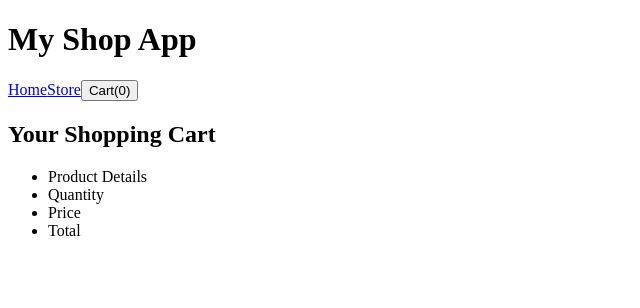
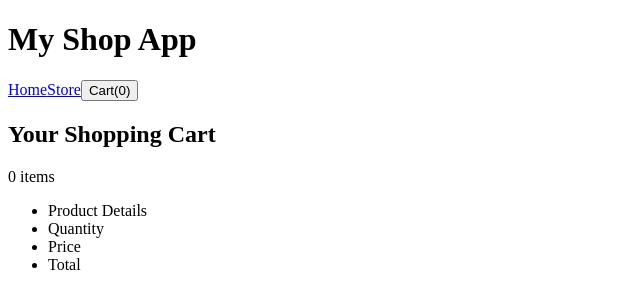
Before and after one commit to MewKay/shopping-cart, a React (Vite) app: page /store/cart in a window 1280 px wide. Shown: the top 308 px of the page, without its empty margins (0-640 px from the left). Built offline with nearby package versions, Linux system fonts and the light colour scheme.

Commit message:
Add item counter to Cart header

```diff
--- a/src/Cart.jsx
+++ b/src/Cart.jsx
@@ -1,9 +1,14 @@
+import { useOutletContext } from "react-router-dom";
+
 const Cart = () => {
+  const { itemNumber } = useOutletContext();
+
   return (
     <div>
       <div>
         <header>
           <h2>Your Shopping Cart</h2>
+          <p>{itemNumber} items</p>
         </header>
         <ul>
           <li>Product Details</li>
```
Also changed, not shown: 2 other files (tests, documents, lock files or other folders).
